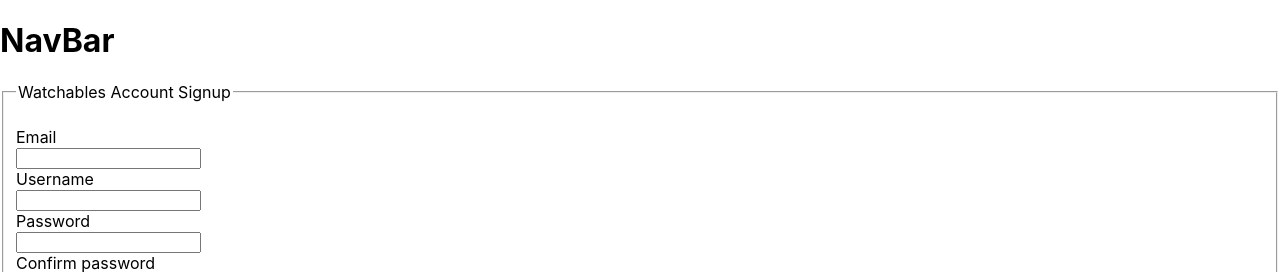
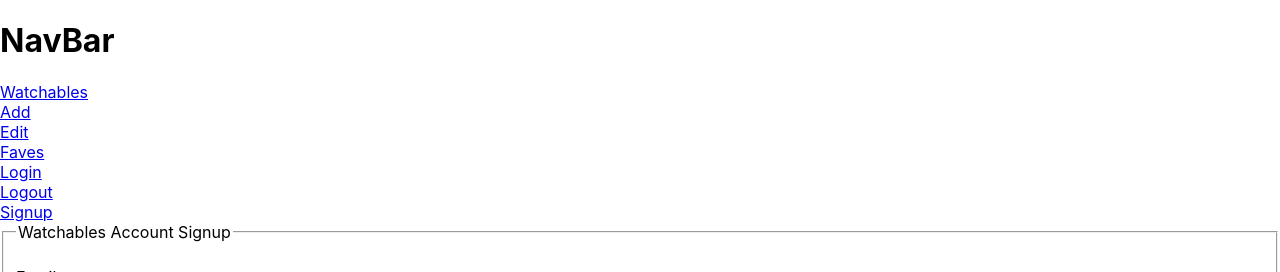
Before and after one commit to 8dot5/watchable-client, a React (Create React App) app: page /signup in a window 1280 px wide. Shown: the top 272 px of the page. Built offline with nearby package versions, Linux system fonts and the light colour scheme; no server answers.

Commit message:
Scaffolding for NavBar.js

```diff
--- a/src/App.js
+++ b/src/App.js
@@ -26,7 +26,17 @@ import WatchablesFave from './components/WatchablesFave.js';
 function App() {
   const [errors, setErrors] = useState([]);
   const [currentUser, setCurrentUser] = useState(null);
+
   const history = useHistory();
+
+  function handleLogin(data) {
+    console.log('handleLogin')
+    data.errors ? setErrors(data.errors) : handleState(data)
+    if(!data.errors) {
+      history.push('/watchables')
+      setErrors([])
+    }
+  }
 
   function handleState(data) {
     if(!data.errors) {
@@ -34,13 +44,7 @@ function App() {
     }
   }
 
-  function handleLogin(data) {
-    data.errors ? setErrors(data.errors) : handleState(data)
-    if(!data.errors) {
-      history.pushState('/watchables')
-      setErrors([])
-    }
-  }
+
 
   //this exists to verify that the BE connectivity works properly
   const [count, setCount] = useState(0);
@@ -75,7 +79,7 @@ function App() {
           </Route>
 
           <Route path="/watchables">
-            <h1>Watchables</h1>
+            <WatchablesList />
           </Route>
 
           <Route path="/add">
--- a/src/components/NavBar.js
+++ b/src/components/NavBar.js
@@ -1,6 +1,27 @@
+
+
 function NavBar() {
     return (
-        <h1>NavBar</h1>
+        <div>
+            <h1>NavBar</h1>
+                <></>
+                <div className="authNav">
+                    <a href='/watchables'>Watchables</a>
+                    <br/>
+                    <a href='/add'>Add</a>
+                    <br/>
+                    <a href='/edit'>Edit</a>
+                    <br/>
+                    <a href='/favorite'>Faves</a>
+                </div>
+                <div className="uberNav">
+                    <a href='/login'>Login</a>
+                    <br/>
+                    <a href='/logout'>Logout</a>
+                    <br/>
+                    <a href='/signup'>Signup</a>
+                </div>
+        </div>
     )
 }
 
```
